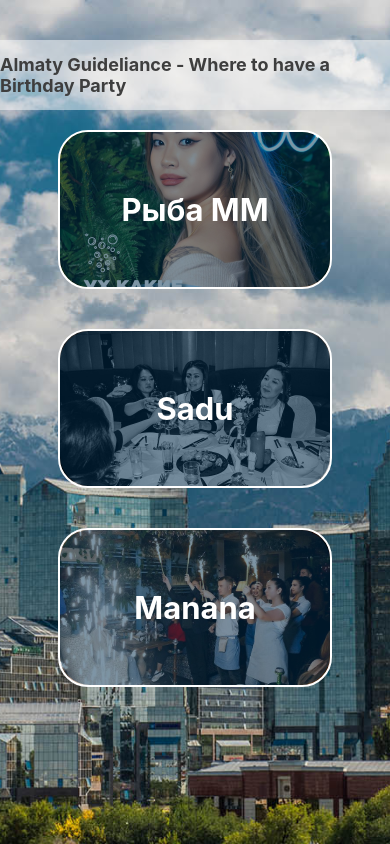
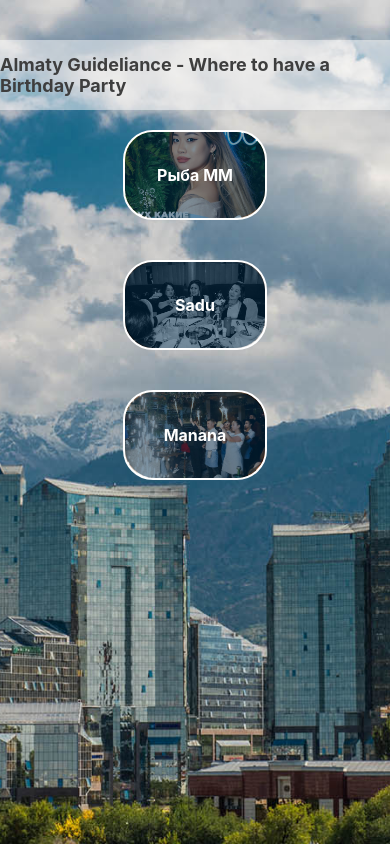
Before and after one commit to nnniyaz/Hackaton, a React (Create React App) app: page /bday in a window 390 px wide. Built offline with nearby package versions, Linux system fonts and the light colour scheme.

Commit message:
Responsive

```diff
--- a/src/Component/UI/Cell/Cell.module.css
+++ b/src/Component/UI/Cell/Cell.module.css
@@ -29,3 +29,14 @@
     font-weight: bold;
     font-size: 31px;
 }
+
+@media screen and (max-width: 600px) {
+    .cell {
+        width: 144px;
+        height: 90px;
+    }
+
+    .subcell {
+        font-size: 16px;
+    }
+}
```
